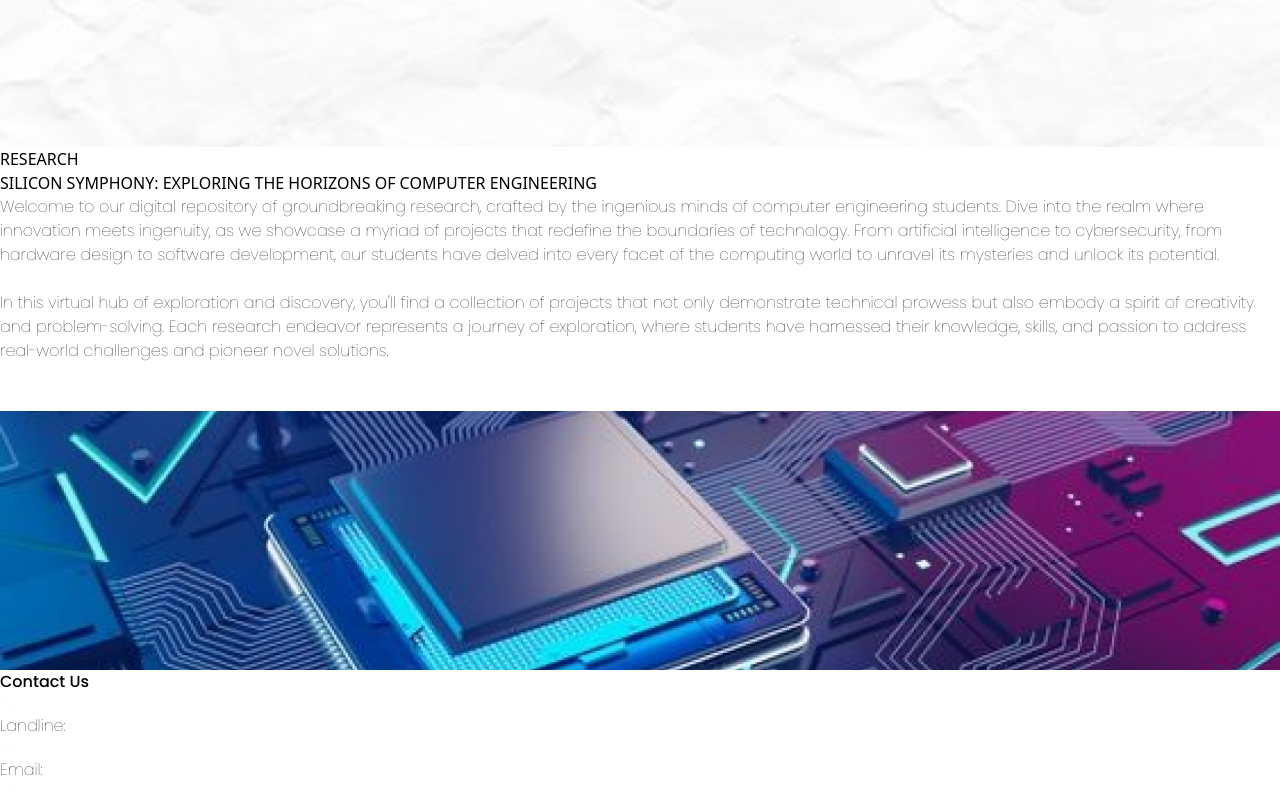
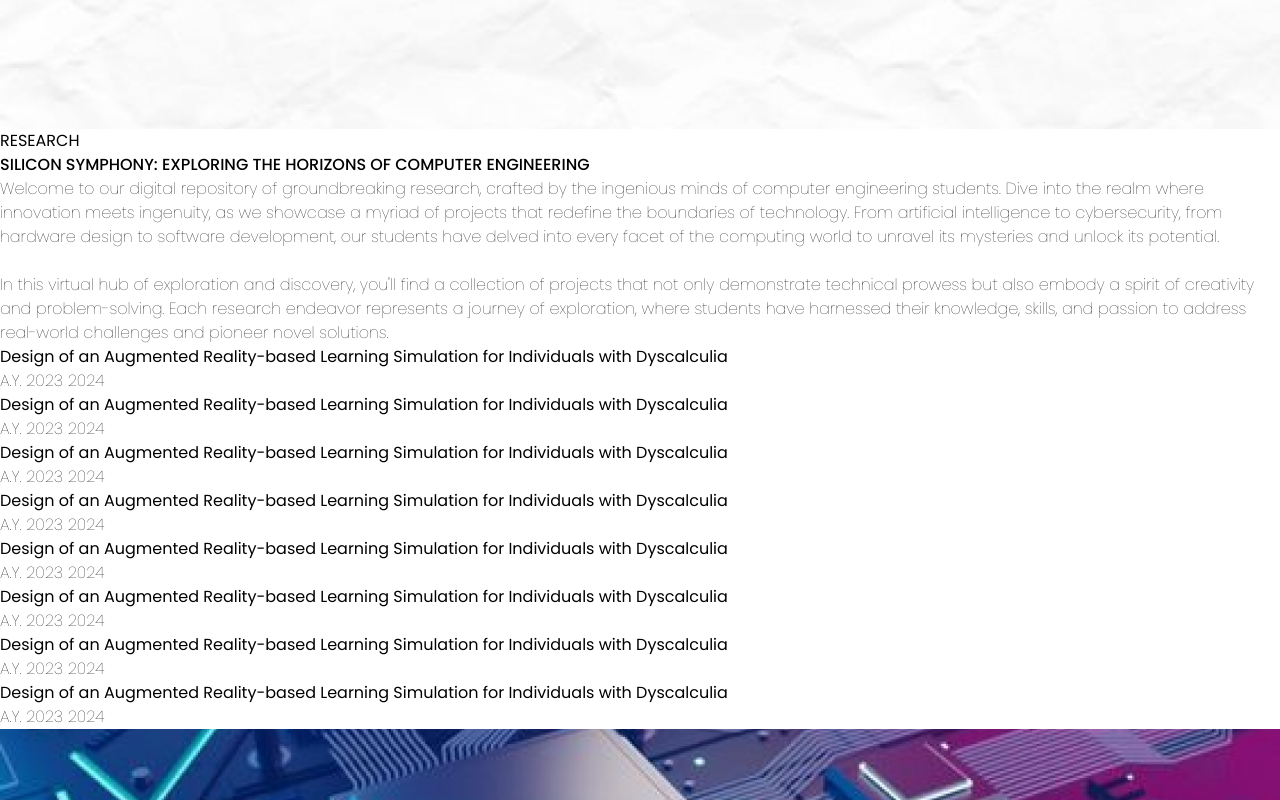
Before and after one commit to TIPKurtMacamay/CPE_WEbsite_2024, a React (Vite) app: page /research in a window 1280 px wide. Shown: the part 1420-2220 px from the top of the page. Built offline with nearby package versions, Linux system fonts and the light colour scheme.

Commit message:
added reaserch titles to the research tab

```diff
--- a/src/components/Research.jsx
+++ b/src/components/Research.jsx
@@ -1,5 +1,5 @@
-import React from 'react';
-import researchBg from '../assets/research-bg.png';
+import React from "react";
+import researchBg from "../assets/research-bg.png";
 import paperbg from "../assets/paperbg.png";
 
 const Research = () => {
@@ -25,29 +25,132 @@ const Research = () => {
               RESEARCH
             </h1>
             <h3 className="font-medium text-sm">
-                SILICON SYMPHONY: EXPLORING THE HORIZONS OF COMPUTER ENGINEERING
+              SILICON SYMPHONY: EXPLORING THE HORIZONS OF COMPUTER ENGINEERING
             </h3>
           </div>
-
         </div>
       </div>
-
-
 
       {/* Bottom Part */}
       <div className=" py-20 text-left text-gray-700 pl-20 pr-20 mb-20">
         <p>
-            Welcome to our digital repository of groundbreaking research, crafted by the ingenious minds of computer engineering students. Dive into the realm where innovation meets ingenuity, as we showcase a myriad of projects that redefine the boundaries of technology. From artificial intelligence to cybersecurity, from hardware design to software development, our students have delved into every facet of the computing world to unravel its mysteries and unlock its potential.
+          Welcome to our digital repository of groundbreaking research, crafted
+          by the ingenious minds of computer engineering students. Dive into the
+          realm where innovation meets ingenuity, as we showcase a myriad of
+          projects that redefine the boundaries of technology. From artificial
+          intelligence to cybersecurity, from hardware design to software
+          development, our students have delved into every facet of the
+          computing world to unravel its mysteries and unlock its potential.
         </p>
         <br />
         <p>
-            In this virtual hub of exploration and discovery, you'll find a collection of projects that not only demonstrate technical prowess but also embody a spirit of creativity and problem-solving. Each research endeavor represents a journey of exploration, where students have harnessed their knowledge, skills, and passion to address real-world challenges and pioneer novel solutions.        </p>
-        <br />
-        <br />
-
+          In this virtual hub of exploration and discovery, you'll find a
+          collection of projects that not only demonstrate technical prowess but
+          also embody a spirit of creativity and problem-solving. Each research
+          endeavor represents a journey of exploration, where students have
+          harnessed their knowledge, skills, and passion to address real-world
+          challenges and pioneer novel solutions.{" "}
+        </p>
       </div>
 
+      {/* Researches */}
+      <div className="Text grid grid-cols-1 md:grid-cols-2 gap-4 m-5">
+        <div className="researchBG">
+          <div className="ml-4">
+            <div className="m-1 bg-white p-4">
+              <h1>
+                Design of an Augmented Reality-based Learning Simulation for
+                Individuals with Dyscalculia
+              </h1>
+              <p>A.Y. 2023 2024</p>
+            </div>
+          </div>
+        </div>
 
+        <div className="researchBG">
+          <div className="ml-4">
+            <div className="m-1 bg-white p-4">
+              <h1>
+                Design of an Augmented Reality-based Learning Simulation for
+                Individuals with Dyscalculia
+              </h1>
+              <p>A.Y. 2023 2024</p>
+            </div>
+          </div>
+        </div>
+
+        <div className="researchBG">
+          <div className="ml-4">
+            <div className="m-1 bg-white p-4">
+              <h1>
+                Design of an Augmented Reality-based Learning Simulation for
+                Individuals with Dyscalculia
+              </h1>
+              <p>A.Y. 2023 2024</p>
+            </div>
+          </div>
+        </div>
+
+        <div className="researchBG">
+          <div className="ml-4">
+            <div className="m-1 bg-white p-4">
+              <h1>
+                Design of an Augmented Reality-based Learning Simulation for
+                Individuals with Dyscalculia
+              </h1>
+              <p>A.Y. 2023 2024</p>
+            </div>
+          </div>
+        </div>
+
+        <div className="researchBG">
+          <div className="ml-4">
+            <div className="m-1 bg-white p-4">
+              <h1>
+                Design of an Augmented Reality-based Learning Simulation for
+                Individuals with Dyscalculia
+              </h1>
+              <p>A.Y. 2023 2024</p>
+            </div>
+          </div>
+        </div>
+
+        <div className="researchBG">
+          <div className="ml-4">
+            <div className="m-1 bg-white p-4">
+              <h1>
+                Design of an Augmented Reality-based Learning Simulation for
+                Individuals with Dyscalculia
+              </h1>
+              <p>A.Y. 2023 2024</p>
+            </div>
+          </div>
+        </div>
+
+        <div className="researchBG">
+          <div className="ml-4">
+            <div className="m-1 bg-white p-4">
+              <h1>
+                Design of an Augmented Reality-based Learning Simulation for
+                Individuals with Dyscalculia
+              </h1>
+              <p>A.Y. 2023 2024</p>
+            </div>
+          </div>
+        </div>
+
+        <div className="researchBG">
+          <div className="ml-4">
+            <div className="m-1 bg-white p-4">
+              <h1>
+                Design of an Augmented Reality-based Learning Simulation for
+                Individuals with Dyscalculia
+              </h1>
+              <p>A.Y. 2023 2024</p>
+            </div>
+          </div>
+        </div>
+      </div>
     </div>
   );
 };
--- a/src/index.css
+++ b/src/index.css
@@ -10,22 +10,18 @@
 }
 
 @layer base {
-  button {
-    @apply border py-2 px-3 rounded-full;
-  }
+  h1 {
 
-  h1 {
-    @apply font-sans;
   }
   h2 {
     @apply font-medium;
   }
 
   h3 {
-    @apply font-sans font-medium;
+    @apply  font-medium;
   }
   h4 {
-    @apply font-sans italic;
+    @apply italic;
   }
 
   p {
@@ -83,4 +79,18 @@
   .navbarmobilelink {
     @apply text-gray-300 hover:bg-gray-600 hover:text-white block px-3 py-2 rounded-md text-base font-medium
   }
+
+  .Text {
+    @apply bg-[]
+  }
+  .Text h1 {
+    @apply font-bold
+  }
+  .Text p {
+    @apply font-thin text-gray-400
+  }
+
+  .researchBG {
+    @apply bg-[#008A3D] rounded-sm
+  }
 }
```
